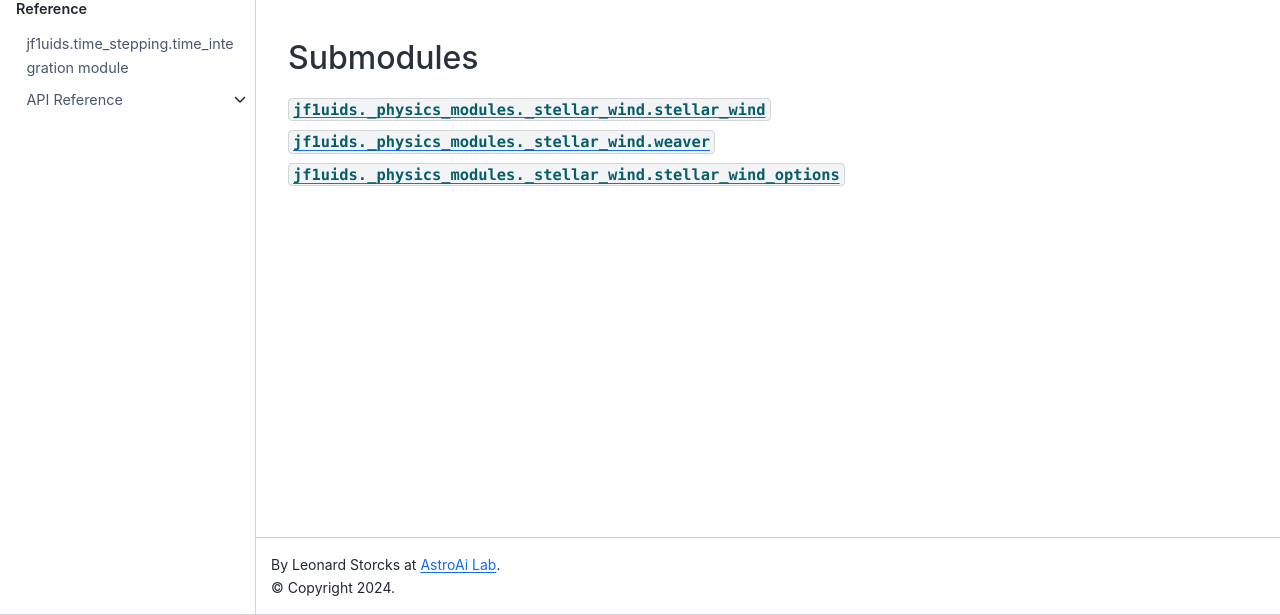
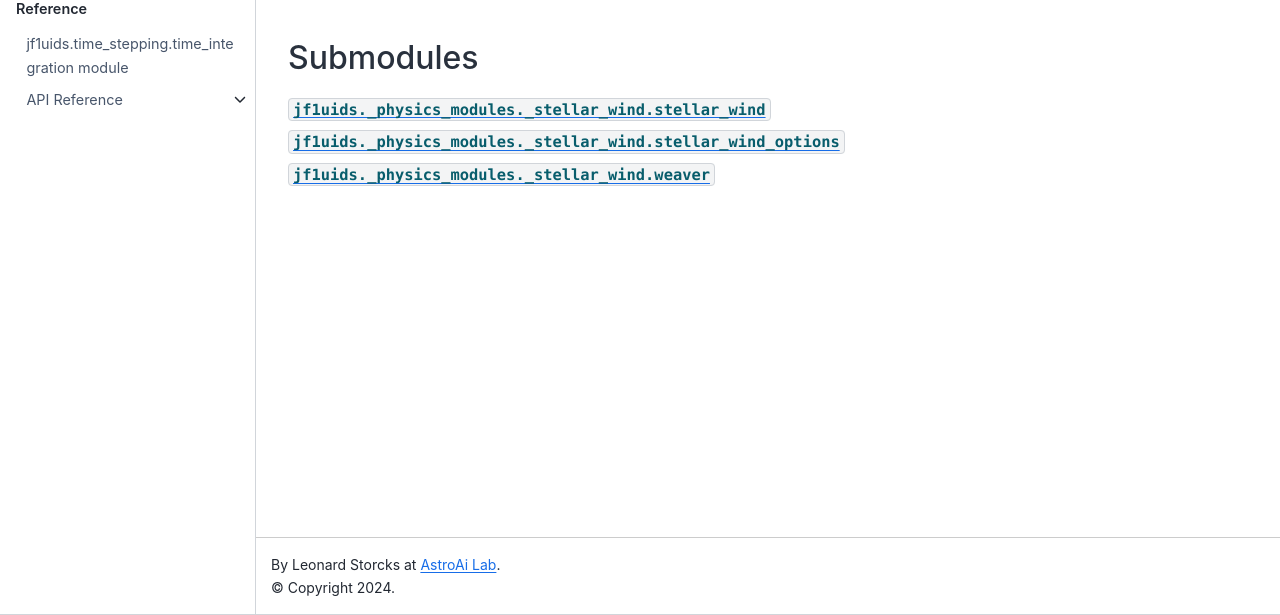
Before and after one commit to leo1200/jf1uids, a Sphinx documentation site: the page built from docs/source/apidocs/jf1uids/jf1uids._physics_modules._stellar_wind.rst, in a window 1280 px wide, cut to the strip 285-900 px from the top of the page. Built offline with Sphinx 7.4.7 and the Sphinx Book theme 1.1.4, drawn with Linux system fonts in a browser that asks for light colours; pages that are not in the unit, such as notebooks, are missing from menus.

Commit message:
doc stuff

```diff
--- a/docs/source/apidocs/jf1uids/jf1uids._physics_modules._stellar_wind.rst
+++ b/docs/source/apidocs/jf1uids/jf1uids._physics_modules._stellar_wind.rst
@@ -16,5 +16,5 @@ Submodules
    :maxdepth: 1
 
    jf1uids._physics_modules._stellar_wind.stellar_wind
+   jf1uids._physics_modules._stellar_wind.stellar_wind_options
    jf1uids._physics_modules._stellar_wind.weaver
-   jf1uids._physics_modules._stellar_wind.stellar_wind_options
--- a/docs/source/apidocs/jf1uids/jf1uids.option_classes.rst
+++ b/docs/source/apidocs/jf1uids/jf1uids.option_classes.rst
@@ -13,5 +13,5 @@ Submodules
    :titlesonly:
    :maxdepth: 1
 
+   jf1uids.option_classes.simulation_config
    jf1uids.option_classes.simulation_params
-   jf1uids.option_classes.simulation_config
```
Also changed, not shown: docs/source/index.md (+0 -7 lines).
